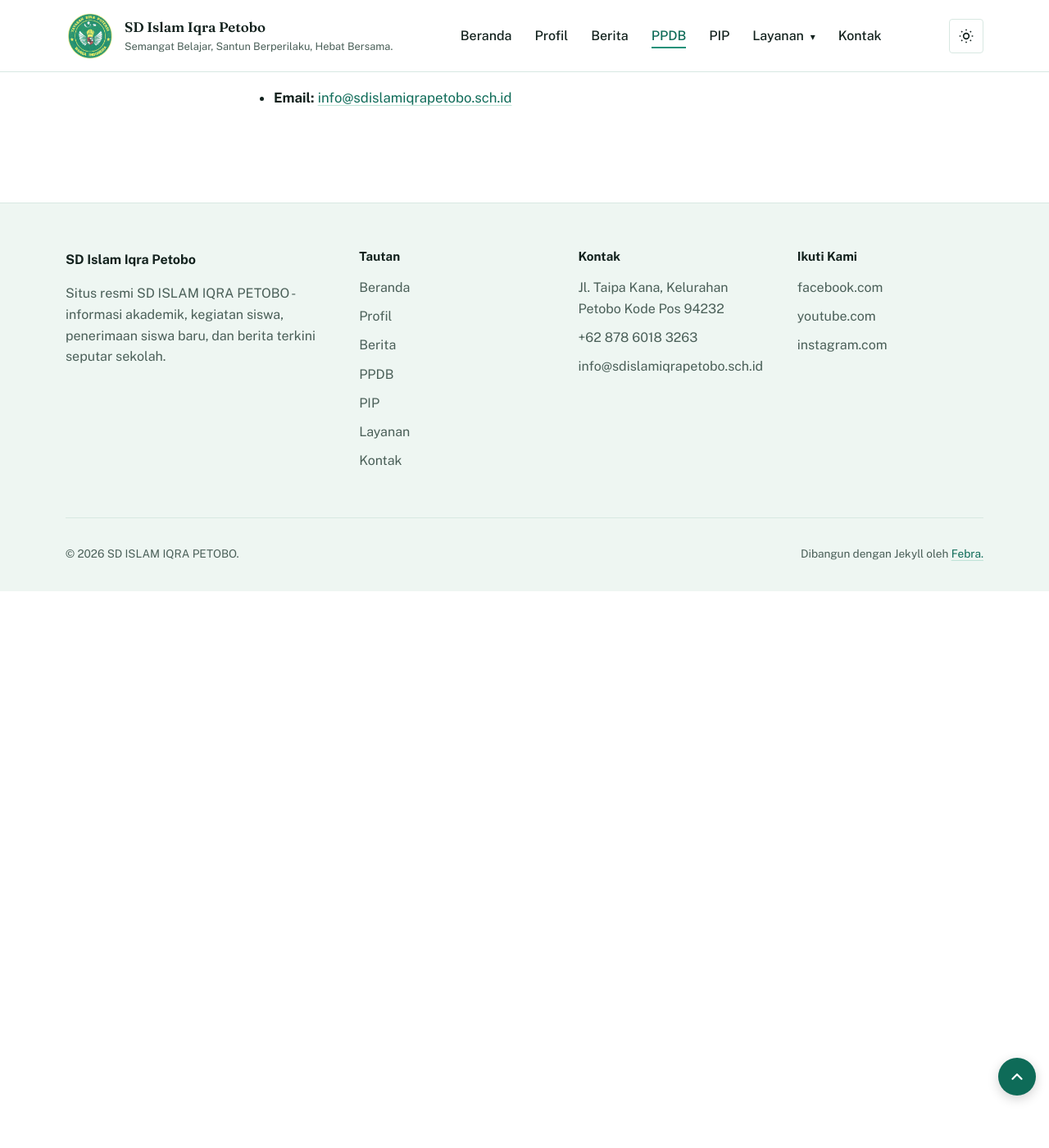
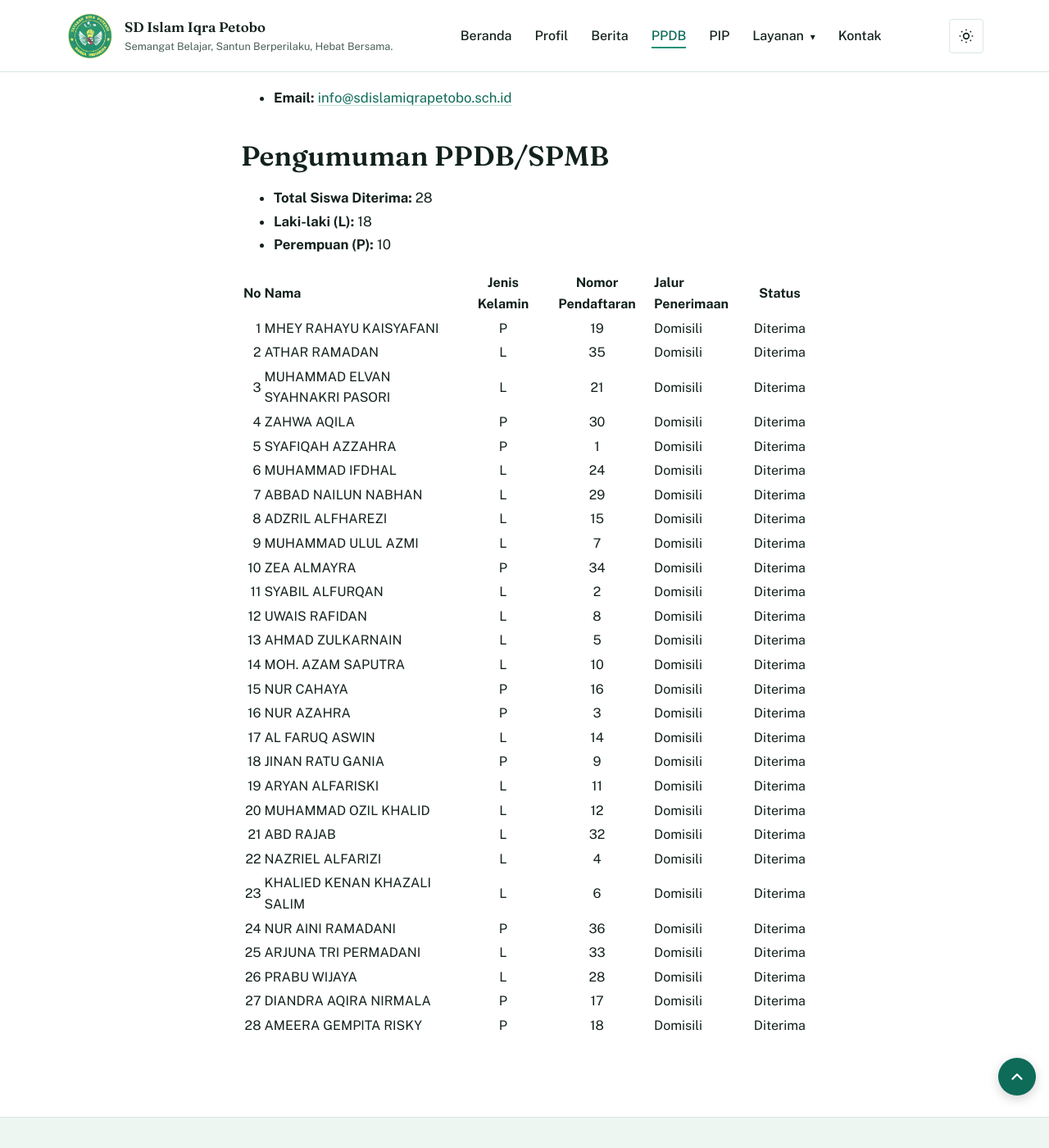
Before and after one commit to IQRADevl/iqradevl.github.io, a Jekyll site: the page built from ppdb.md, in a window 1280 px wide and 1400 px high, scrolled down 3173 px. Shown: the whole window at 82% size. Built offline with Jekyll 4.4.1, drawn with Linux system fonts in a browser that asks for light colours.

Commit message:
Update ppdb.md

```diff
--- a/ppdb.md
+++ b/ppdb.md
@@ -80,3 +80,42 @@ Jika Bapak/Ibu membutuhkan informasi lebih lanjut terkait SPMB, silakan hubungi
 * **Telepon / WhatsApp:** <a href="https://wa.me/{{ site.school.phone | remove: '+' | remove: '-' | remove: ' ' }}" target="_blank" rel="noopener noreferrer">087860183263 (a.n. Fitriani)</a>
 
 * **Email:** [info@sdislamiqrapetobo.sch.id](mailto:info@sdislamiqrapetobo.sch.id)
+
+
+## Pengumuman PPDB/SPMB
+
+- **Total Siswa Diterima:** 28
+- **Laki-laki (L):** 18
+- **Perempuan (P):** 10
+
+
+| No | Nama | Jenis Kelamin | Nomor Pendaftaran | Jalur Penerimaan | Status |
+|---:|:---|:---:|:---:|:---|:---:|
+| 1 | MHEY RAHAYU KAISYAFANI | P | 19 | Domisili | Diterima |
+| 2 | ATHAR RAMADAN | L | 35 | Domisili | Diterima |
+| 3 | MUHAMMAD ELVAN SYAHNAKRI PASORI | L | 21 | Domisili | Diterima |
+| 4 | ZAHWA AQILA | P | 30 | Domisili | Diterima |
+| 5 | SYAFIQAH AZZAHRA | P | 1 | Domisili | Diterima |
+| 6 | MUHAMMAD IFDHAL | L | 24 | Domisili | Diterima |
+| 7 | ABBAD NAILUN NABHAN | L | 29 | Domisili | Diterima |
+| 8 | ADZRIL ALFHAREZI | L | 15 | Domisili | Diterima |
+| 9 | MUHAMMAD ULUL AZMI | L | 7 | Domisili | Diterima |
+| 10 | ZEA ALMAYRA | P | 34 | Domisili | Diterima |
+| 11 | SYABIL ALFURQAN | L | 2 | Domisili | Diterima |
+| 12 | UWAIS RAFIDAN | L | 8 | Domisili | Diterima |
+| 13 | AHMAD ZULKARNAIN | L | 5 | Domisili | Diterima |
+| 14 | MOH. AZAM SAPUTRA | L | 10 | Domisili | Diterima |
+| 15 | NUR CAHAYA | P | 16 | Domisili | Diterima |
+| 16 | NUR AZAHRA | P | 3 | Domisili | Diterima |
+| 17 | AL FARUQ ASWIN | L | 14 | Domisili | Diterima |
+| 18 | JINAN RATU GANIA | P | 9 | Domisili | Diterima |
+| 19 | ARYAN ALFARISKI | L | 11 | Domisili | Diterima |
+| 20 | MUHAMMAD OZIL KHALID | L | 12 | Domisili | Diterima |
+| 21 | ABD RAJAB | L | 32 | Domisili | Diterima |
+| 22 | NAZRIEL ALFARIZI | L | 4 | Domisili | Diterima |
+| 23 | KHALIED KENAN KHAZALI SALIM | L | 6 | Domisili | Diterima |
+| 24 | NUR AINI RAMADANI | P | 36 | Domisili | Diterima |
+| 25 | ARJUNA TRI PERMADANI | L | 33 | Domisili | Diterima |
+| 26 | PRABU WIJAYA | L | 28 | Domisili | Diterima |
+| 27 | DIANDRA AQIRA NIRMALA | P | 17 | Domisili | Diterima |
+| 28 | AMEERA GEMPITA RISKY | P | 18 | Domisili | Diterima |
```
